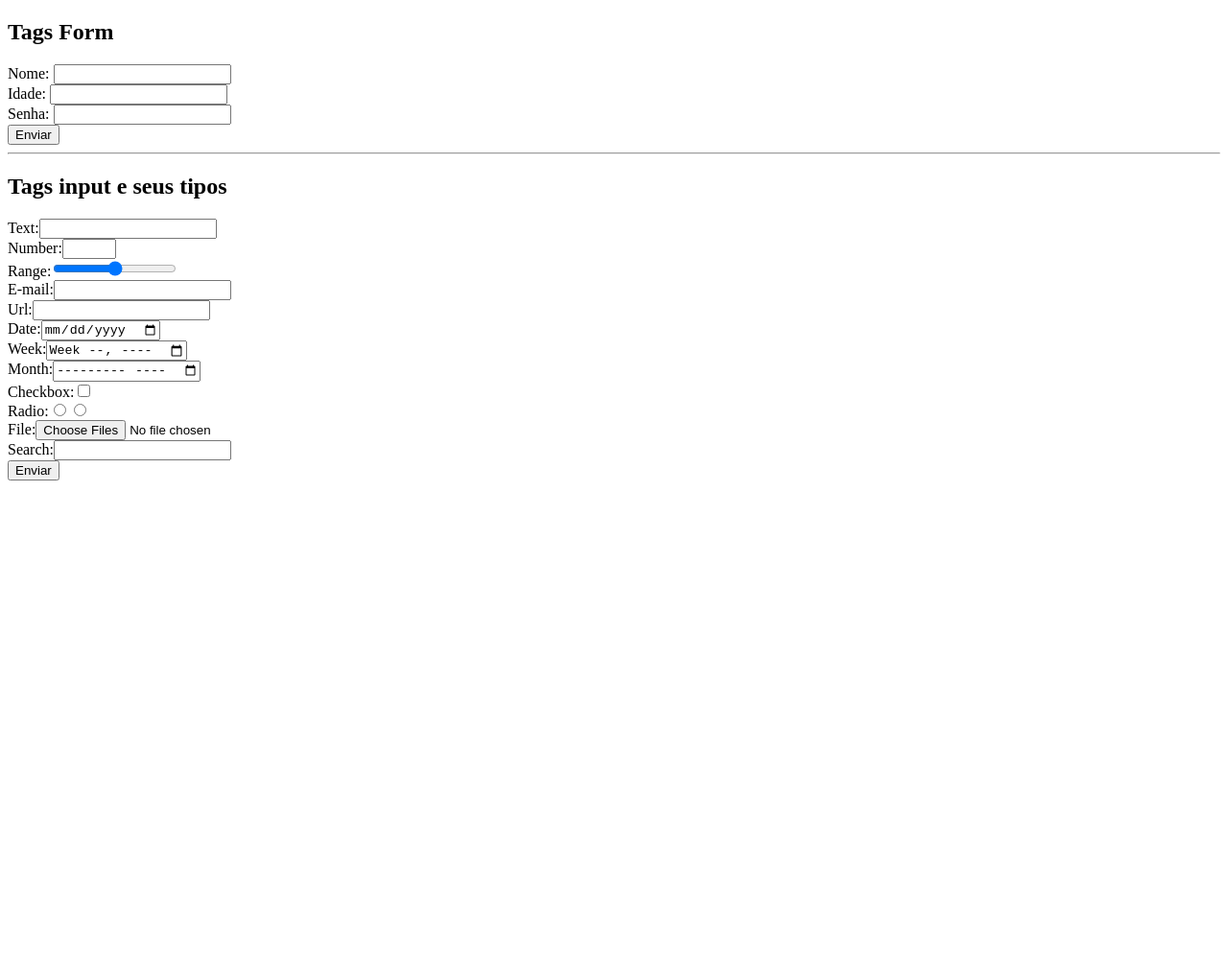
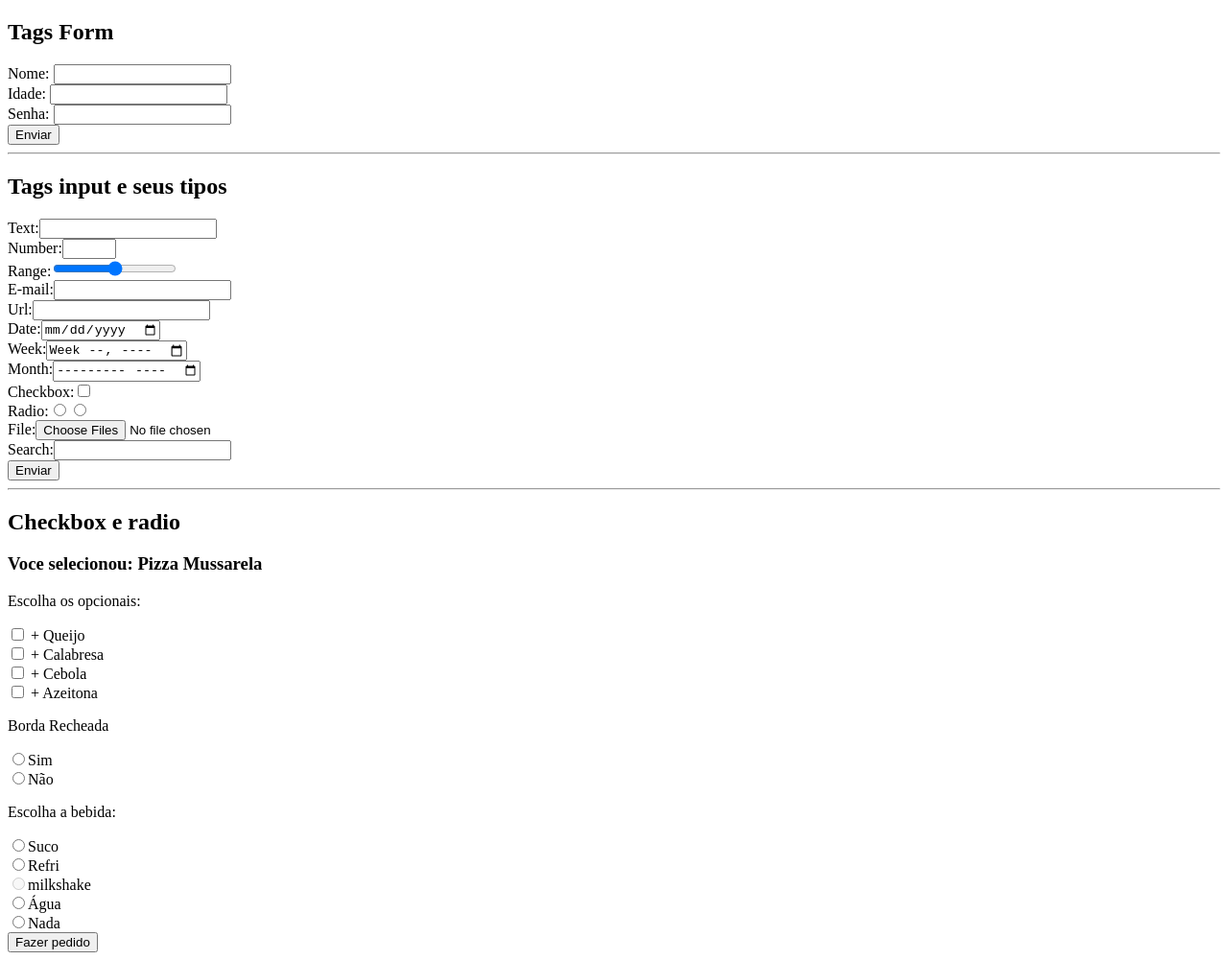
Before and after one commit to wilhamyssena/desafio_de_projeto_dio_html-I, a plain HTML site: page form.html in a window 1280 px wide. Shown: the whole page at 96% size. Before the commit the page ends 800 px from the top, so only its background shows below. Drawn offline with Linux system fonts and the light colour scheme.

Commit message:
aula de formularios

```diff
--- a/form.html
+++ b/form.html
@@ -35,5 +35,31 @@
             <button type="submit">Enviar</button>
         </form>
     </section>
+<hr>
+    <section>
+       <h2>Checkbox e radio</h2>
+       <!--No checkbox é possível selecionar múltiplos valores, mas para isso é preciso colocar [] para informar ao servidor que trata-se de uma lista-->
+       <!--Já no radio button só é possível marcar um opção.-->
+        <form method="post"> <!--pra enviar lista deve-se pôr em method="post"-->
+            <h3>Voce selecionou: Pizza Mussarela</h3>
+            <p>Escolha os opcionais:</p>
+            <input type="checkbox" name="opcional[]" value="queijo"> + Queijo <br>
+            <input type="checkbox" name="opcional[]" value="calabresa"> + Calabresa <br>
+            <input type="checkbox" name="opcional[]" value="cebola"> + Cebola <br>
+            <input type="checkbox" name="opcional[]" value="azeitona"> + Azeitona <br>
+            <p>Borda Recheada</p>
+            <input type="radio" name="borda" value="sim">Sim <br>
+            <input type="radio" name="borda" value="nao">Não <br>
+            <p>Escolha a bebida:</p>
+            <input type="radio" name="bebida" value="suco">Suco <br>
+            <input type="radio" name="bebida" value="refrigerante">Refri <br>
+            <input disabled type="radio" name="bebida" value="milkshake">milkshake <br>
+            <!--disabled deixa opção inelegível-->
+            <input type="radio" name="bebida" value="agua">Água <br>
+            <input type="radio" name="bebida" value="nenhum">Nada <br>
+
+            <button type="submit">Fazer pedido</button>
+        </form>
+    </section>
 </body>
 </html>
```
